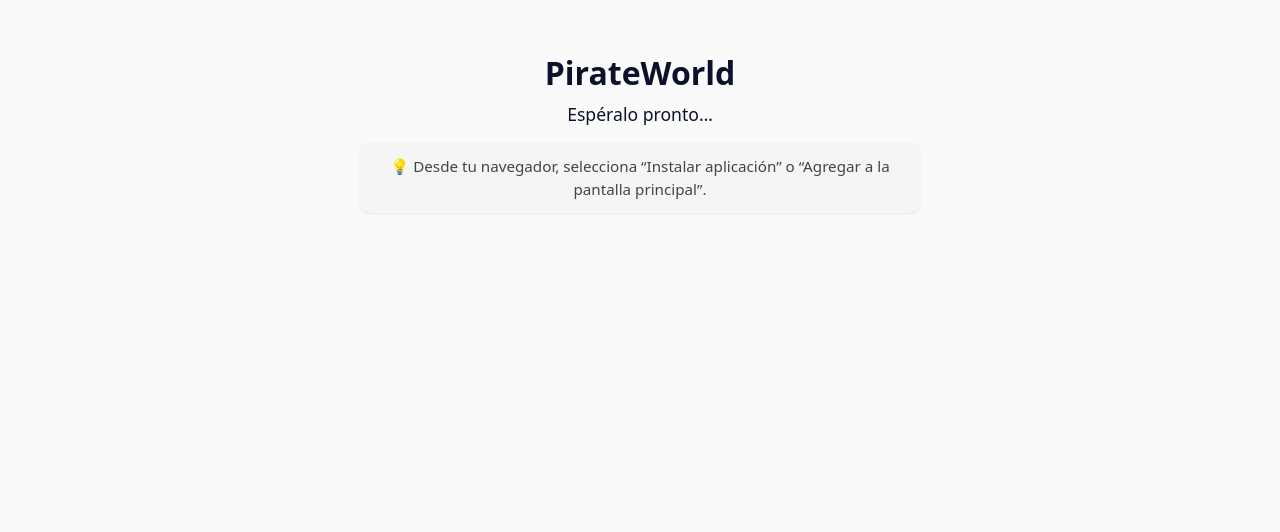
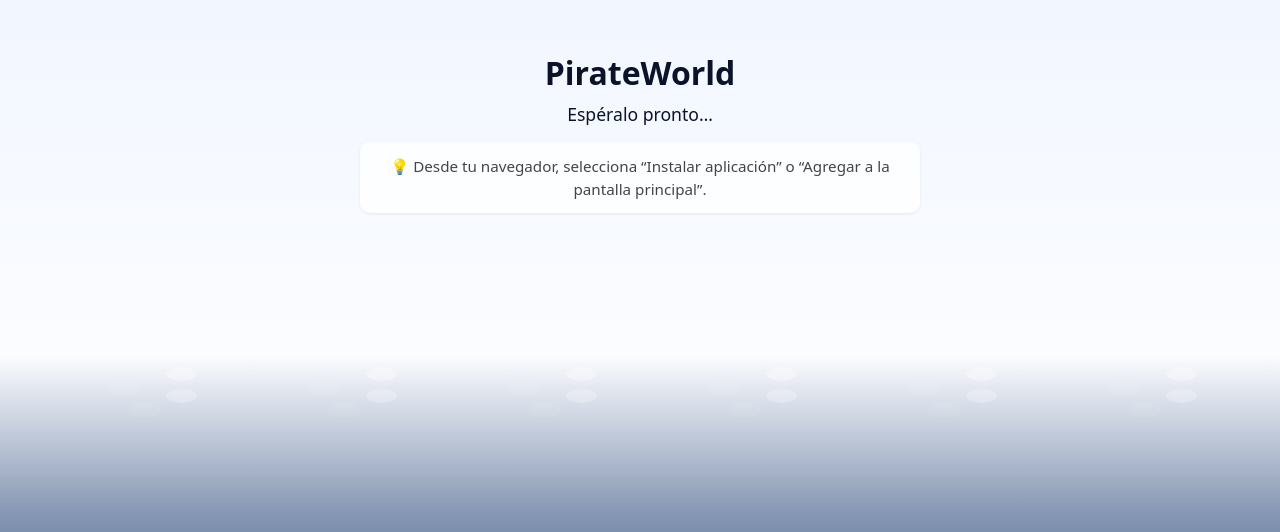
Before and after one commit to Drworm82/pirateworldnew, a React (Vite) app: page / in a window 1280 px wide. Shown: the part 268-800 px from the top of the page. Built offline with nearby package versions, Linux system fonts and the light colour scheme.

Commit message:
Fondo animado en pantalla principal (olas parallax)

```diff
--- a/public/theme.css
+++ b/public/theme.css
@@ -77,7 +77,7 @@ body{
 }
 
 /* ================================
-   MAR ANIMADO (dos capas parallax)
+   MAR ANIMADO (parallax) – reutilizable
    ================================ */
 .sea{
   position:absolute; left:0; right:0; bottom:-8vh; height:40vh;
@@ -90,7 +90,6 @@ body{
   opacity:.95;
 }
 .sea .layer.front{
-  /* ondas más brillantes y rápidas */
   background-image:
     radial-gradient(50px 22px at 25px 18px, rgba(255,255,255,.35) 30%, transparent 31%),
     radial-gradient(50px 22px at 125px 40px, rgba(255,255,255,.25) 30%, transparent 31%);
@@ -98,7 +97,6 @@ body{
   animation:waveFront 6s linear infinite;
 }
 .sea .layer.back{
-  /* fondo del mar */
   background-image:
     radial-gradient(60px 26px at 30px 20px, rgba(255,255,255,.18) 28%, transparent 29%),
     radial-gradient(60px 26px at 130px 42px, rgba(255,255,255,.12) 28%, transparent 29%);
@@ -115,17 +113,14 @@ body{
   from{ background-position: 0 0, 120px 0 }
   to  { background-position: 240px 0, 360px 0 }
 }
-
-/* degradado del mar para mezclar con el cielo */
 .sea::before{
-  content:"";
-  position:absolute; inset:0;
+  content:""; position:absolute; inset:0;
   background:linear-gradient(to top, rgba(24,57,110,.85), rgba(24,57,110,.6) 40%, transparent);
   pointer-events:none;
 }
 
 /* ================================
-   GAVIOTA (SVG animado)
+   GAVIOTA (solo splash)
    ================================ */
 .gull{
   position:absolute;
@@ -138,7 +133,6 @@ body{
   animation:
     gullFly 14s linear infinite,
     gullFlap .9s ease-in-out infinite;
-  /* El delay se define inline desde React para variar su aparición */
 }
 @keyframes gullFly{
   0%   { transform:translate(-10vw, 0) }
@@ -154,7 +148,21 @@ body{
 }
 
 /* ================================
-   TOAST DE ACTUALIZACIÓN
+   FONDO ANIMADO PARA PANTALLA PRINCIPAL
+   ================================ */
+.app-bg{
+  position:fixed; inset:0; z-index:-1; overflow:hidden;
+  background:linear-gradient(#eaf2ff 0%, #f6f9ff 55%, #ffffff 100%);
+}
+.sea-main{
+  position:absolute; left:0; right:0; bottom:-12vh; height:34vh;
+  opacity:.9;
+}
+.sea-main .layer.front{ animation-duration:7s }
+.sea-main .layer.back{ animation-duration:14s; opacity:.5 }
+
+/* ================================
+   TOAST ACTUALIZACIÓN
    ================================ */
 #update-toast{
   position:fixed; left:50%; transform:translateX(-50%);
--- a/src/main.jsx
+++ b/src/main.jsx
@@ -3,14 +3,6 @@ import { useEffect, useState } from "react";
 import "./registerSW";
 import Splash from "./Splash.jsx";
 import UpdateToast from "./UpdateToast.jsx";
-
-/**
- * Mejoras clave:
- * - Splash GRANDE y visible ~1.4s mínimo (SPLASH_MIN_MS).
- * - Desvanecido suave y responsivo.
- * - Mensaje de instalación dinámico; cambia a ✅ cuando se instala.
- * - Toast de actualización si hay nuevo SW.
- */
 
 const SPLASH_MIN_MS = 1400;
 
@@ -22,18 +14,15 @@ function App() {
       window.navigator.standalone === true
   );
 
-  // Mostrar splash al menos SPLASH_MIN_MS
   useEffect(() => {
     const t = setTimeout(() => setSplashHidden(true), SPLASH_MIN_MS);
     return () => clearTimeout(t);
   }, []);
 
-  // SW update → mostrar toast
   useEffect(() => {
     window.__onSWUpdateReady?.(() => setShowUpdate(true));
   }, []);
 
-  // Evento cuando el usuario instala la PWA
   useEffect(() => {
     const onInstalled = () => setInstalled(true);
     window.addEventListener("appinstalled", onInstalled);
@@ -42,7 +31,6 @@ function App() {
 
   const reloadNow = () => location.reload();
 
-  // Mensaje adaptado
   const ua = navigator.userAgent.toLowerCase();
   let installHint = "";
   if (installed) {
@@ -59,16 +47,24 @@ function App() {
   }
 
   return (
+    <>
+      {/* Fondo animado permanente en la app */}
+      <div className="app-bg" aria-hidden="true">
+        <div className="sea sea-main">
+          <div className="layer back"></div>
+          <div className="layer front"></div>
+        </div>
+      </div>
+
+      {/* Contenido principal */}
       <main
         className="safe"
         style={{
-        fontFamily: "system-ui, sans-serif",
           minHeight: "100vh",
-        background: "#fafafa",
-        color: "#0b132b",
           display: "grid",
           placeItems: "center",
-        padding: "2rem"
+          padding: "2rem",
+          textAlign: "center"
         }}
       >
         <Splash hidden={splashHidden} />
@@ -82,12 +78,13 @@ function App() {
             style={{
               color: installed ? "#008000" : "#444",
               fontSize: "0.95rem",
-            background: "#f5f5f5",
+              background: "rgba(255,255,255,.8)",
               padding: "0.8rem 1rem",
               borderRadius: "10px",
               lineHeight: 1.5,
               boxShadow: "0 1px 3px rgba(0,0,0,0.08)",
-            display: "inline-block"
+              display: "inline-block",
+              backdropFilter: "blur(4px)"
             }}
           >
             💡 <span>{installHint}</span>
@@ -100,6 +97,7 @@ function App() {
           </div>
         )}
       </main>
+    </>
   );
 }
 
```
Lines whose indentation alone changed are shown as unchanged.
